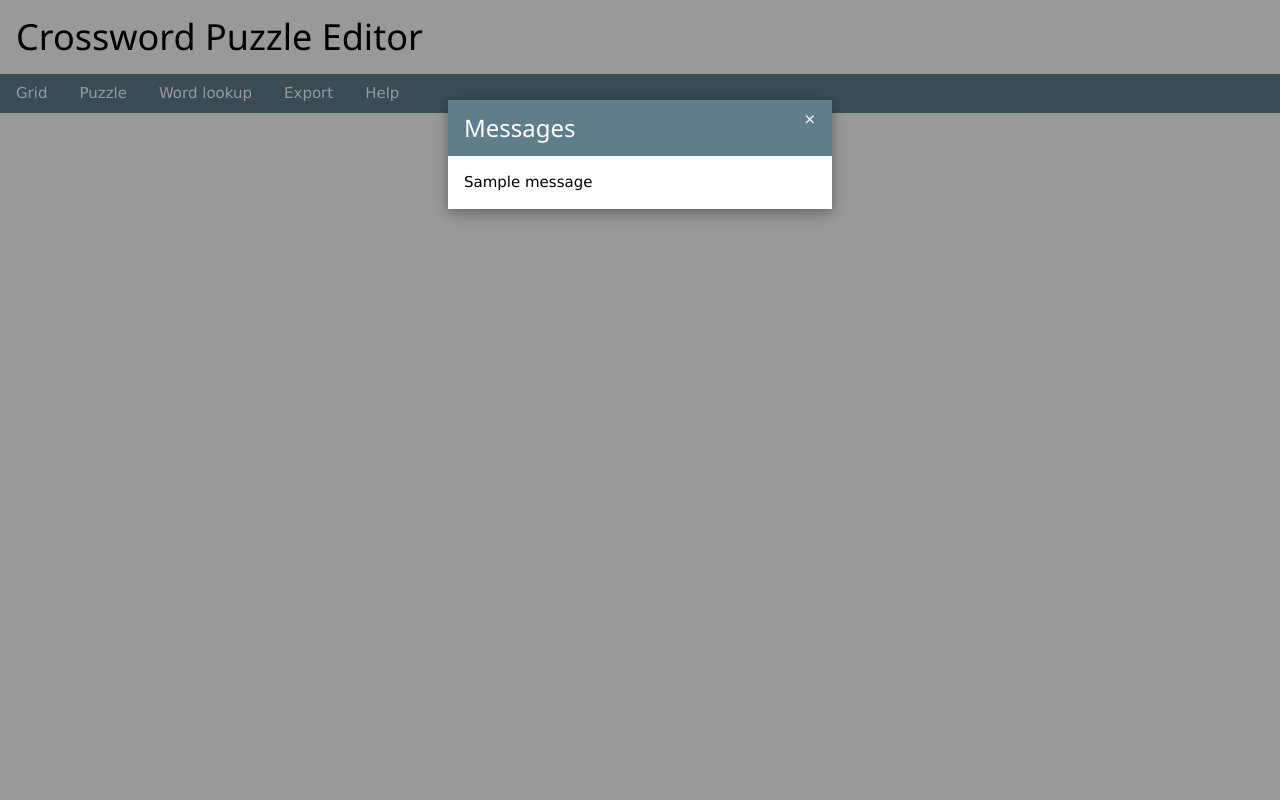
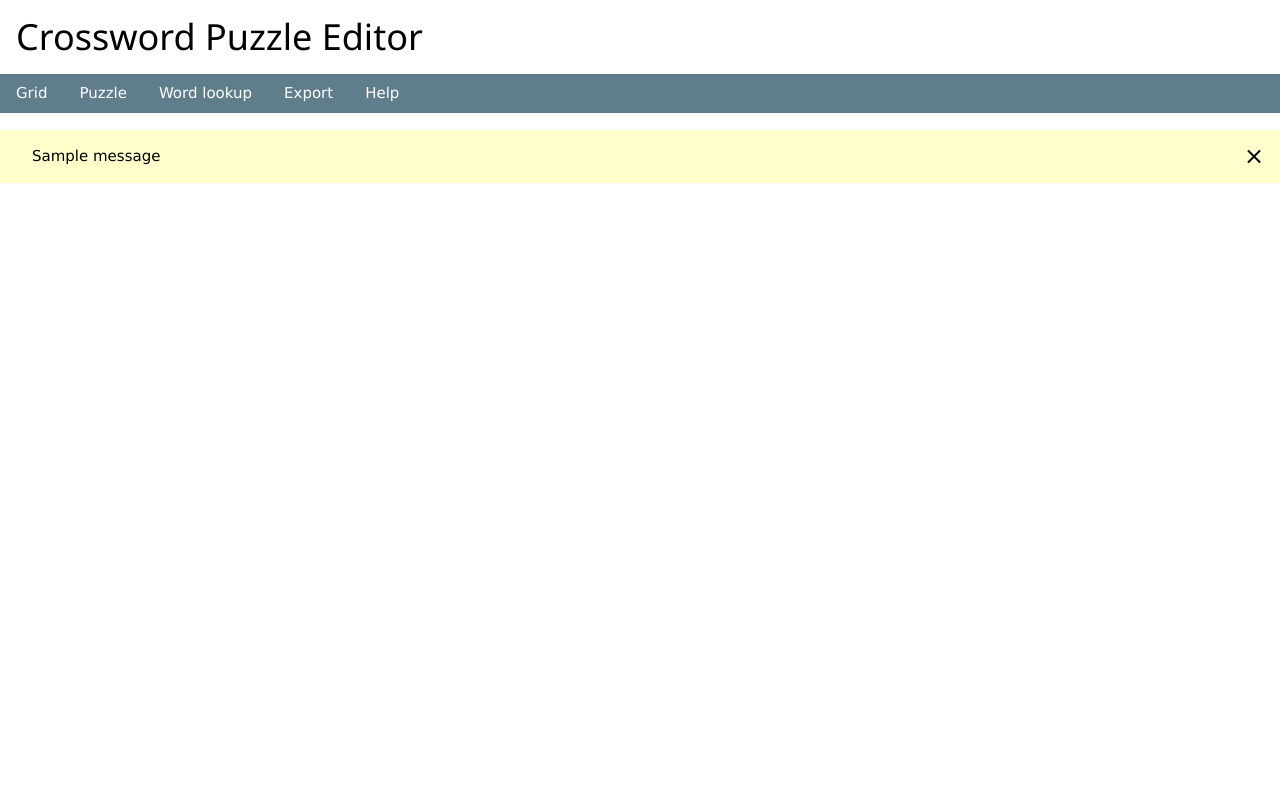
Before and after one commit to philhanna/crossword, a Flask app: page / in a window 1280 px wide. Run offline with Flask 2, Linux system fonts and the light colour scheme; one stand-in notice (Sample message) is shown; parts of the project's set-up code (start-up, migrations or seed data) failed here and were passed over.

Commit message:
Fixed issue#7 with messages dialog
- Deleted modal dialog and removed the "include" from header.html
- Added a panel to footer.html that is conditional on flash messages

```diff
--- a/templates/footer.html
+++ b/templates/footer.html
@@ -1,3 +1,19 @@
 <!-- footer.html -->
+{% with messages = get_flashed_messages() %}
+{% if messages %}
+<div id="messages" class="w3-display-container">
+<span class="w3-button w3-xlarge w3-hover-red w3-display-topright"
+      onclick="document.getElementById('messages').style.display='none'"
+      >&times;</span>
+   <div class="w3-panel w3-pale-yellow">
+      <div class="w3-container">
+         {% for message in messages %}
+         <p>{{ message }}</p>
+         {% endfor %}
+      </div>
+   </div>
+</div>
+{% endif %}
+{% endwith %}
 </body>
 </head>
--- a/templates/header.html
+++ b/templates/header.html
@@ -8,7 +8,6 @@
 <body>
 <div class="w3-container"><h1>Crossword Puzzle Editor</h1></div>
 {% include "menu.html" %}
-{% include "messages-dialog.html" %}
 {% include 'new-grid-dialog.html' %}
 {% include 'grid-chooser-dialog.html' %}
 {% include 'grid-save-as-dialog.html' %}
--- a/templates/messages-dialog.html
+++ /dev/null
@@ -1,22 +0,0 @@
-<!-- messages-dialog.html -->
-<div class="w3-container">
-   {% with messages = get_flashed_messages() %}
-   {% if messages %}
-   <div id="messages-dialog" class="w3-modal" style="display: block">
-      <div class="w3-modal-content w3-card-4" style="width:30%;">
-          <header class="w3-container w3-blue-grey">
-             <h3>Messages</h3>
-             <span class="w3-button w3-display-topright"
-                onclick="document.getElementById('messages-dialog').style.display='none';"
-                >&times;</span>
-          </header>
-         <div class="w3-container">
-            {% for message in messages %}
-            <p>{{ message }}</p>
-            {% endfor %}
-         </div>
-      </div>
-   </div>
-   {% endif %}
-   {% endwith %}
-</div>
```
